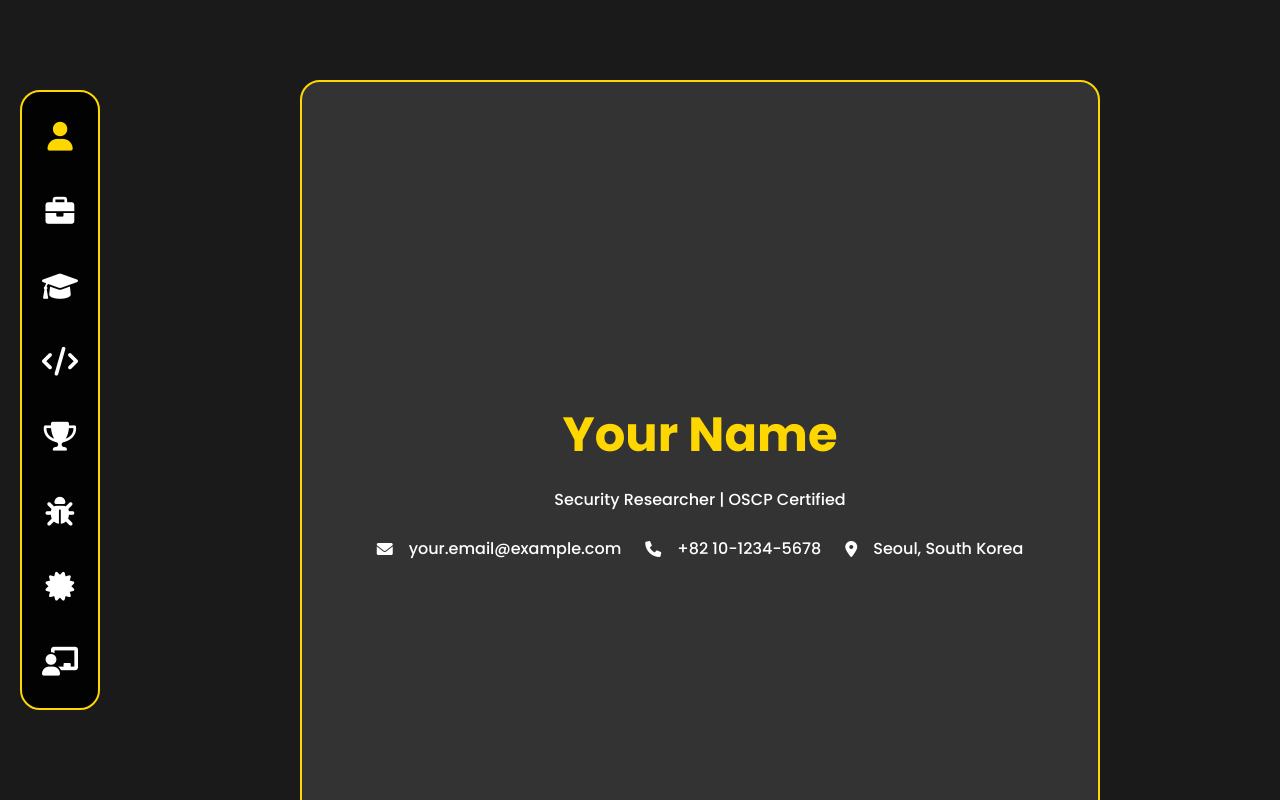
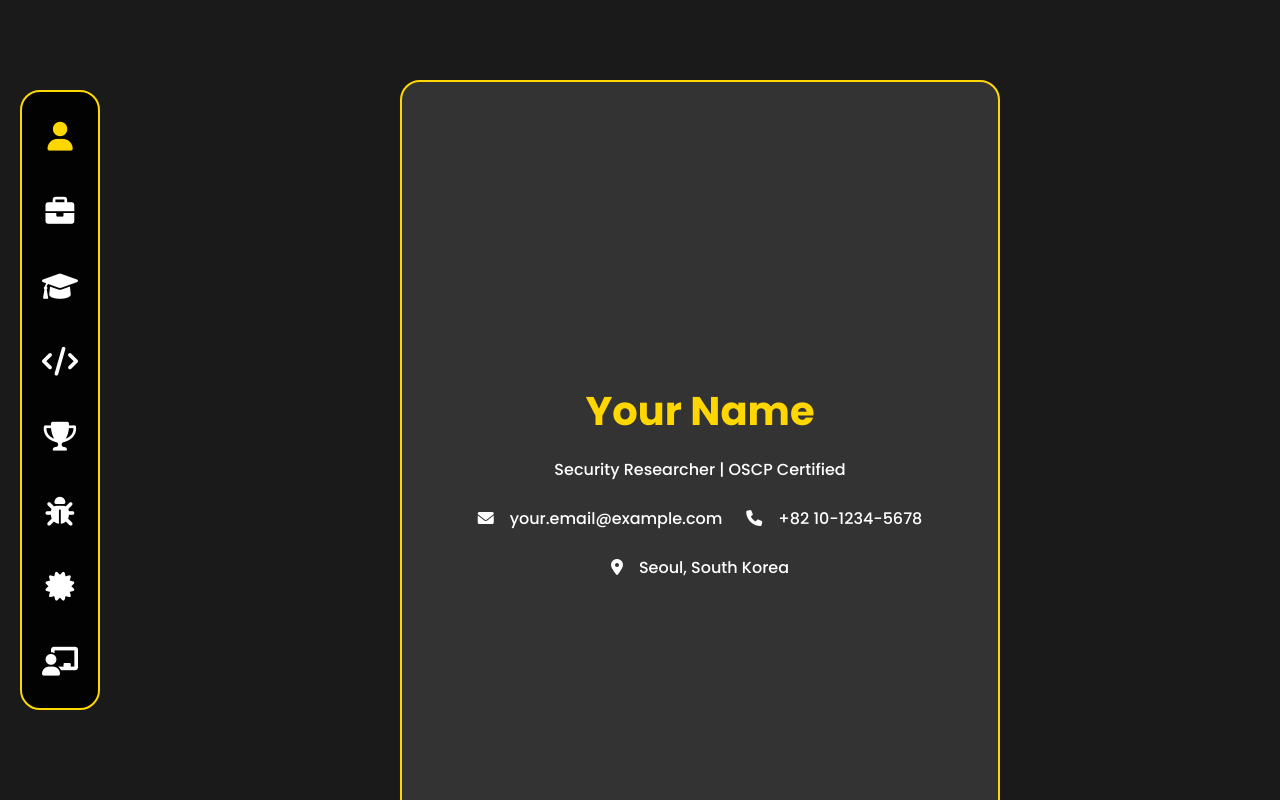
Before and after one commit to biz-jeongwon/Portpolio, a plain HTML site: page index.html in a window 1280 px wide. Shown: the top 800 px of the page. Drawn offline with Linux system fonts and the light colour scheme.

Commit message:
Update index.html

```diff
--- a/index.html
+++ b/index.html
@@ -104,7 +104,7 @@
             background: var(--secondary-color);
             color: var(--dark-text);
             border-radius: 20px;
-            padding: 3rem;
+            padding: 2rem; /* 네임카드 내부 패딩 줄임 */
             margin-bottom: 3rem;
             position: relative;
             overflow: hidden;
@@ -115,10 +115,12 @@
             align-items: center;
             flex-direction: column;
             min-height: 100vh; /* 초기 화면에서만 중앙 정렬 */
+            width: 100%; /* 네임카드 공간을 더 크게 */
+            max-width: 600px; /* 네임카드 최대 너비 조정 */
         }
 
         .profile-card h1 {
-            font-size: 3rem;
+            font-size: 2.5rem; /* 폰트 크기 줄임 */
             margin-bottom: 1rem;
             border-bottom: none;
             color: var(--accent-color);
@@ -137,6 +139,7 @@
             display: flex;
             align-items: center;
             gap: 1rem;
+            font-size: 1rem; /* 폰트 크기 줄임 */
         }
 
         /* Cards */
```
